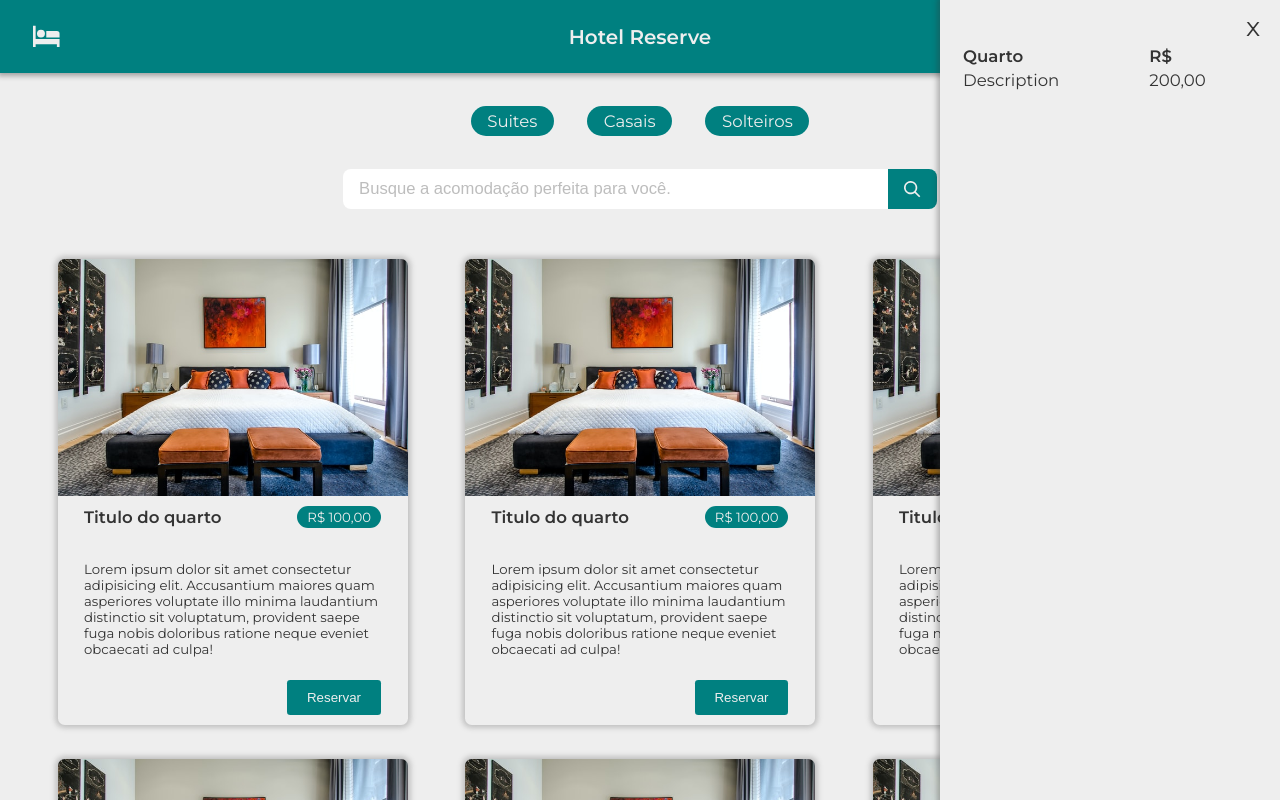
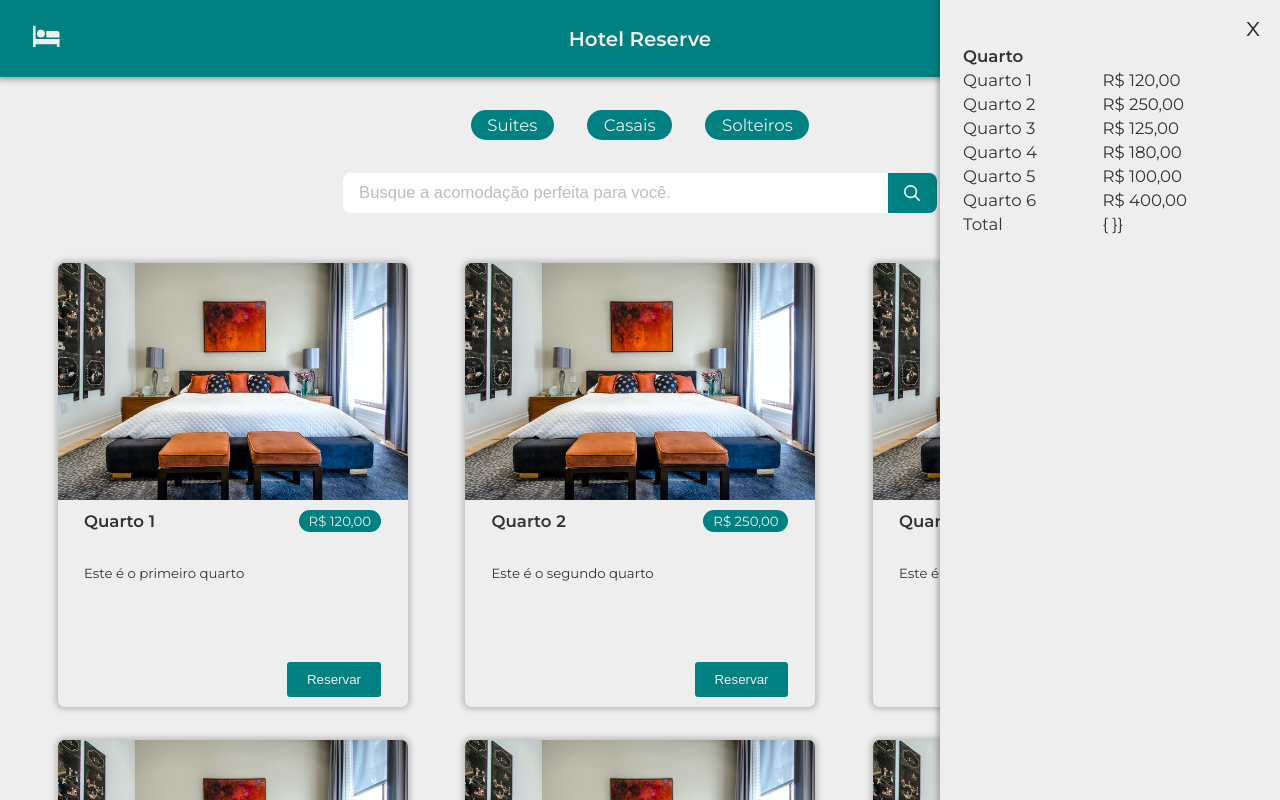
Before and after one commit to allefss94/market-hotel, a Nuxt app: page / in a window 1280 px wide. Both pictures are taken after a click on the icon 1233 px from the left and 36 px from the top of the page. Shown: the top 800 px of the page. Built offline with nearby package versions, Linux system fonts and the light colour scheme.

Commit message:
Add vuex and implements reactivity

```diff
--- a/components/Cart.vue
+++ b/components/Cart.vue
@@ -6,14 +6,28 @@
     <table>
       <thead>
         <th>Quarto</th>
-        <th>R$</th>
+        <th></th>
       </thead>
       <tbody>
-        <tr>
-          <td>Description</td>
-          <td>200,00</td>
+        <tr v-for="item in getItems" :key="item.id">
+          <td>{{ item.title }}</td>
+          <td>
+            {{
+              item.price.toLocaleString('pt-BR', {
+                minimumFractionDigits: 2,
+                style: 'currency',
+                currency: 'BRL',
+              })
+            }}
+          </td>
         </tr>
       </tbody>
+      <tfoot>
+        <tr>
+          <td>Total</td>
+          <td>{ }}</td>
+        </tr>
+      </tfoot>
     </table>
   </div>
 </template>
@@ -21,6 +35,19 @@
 <script>
 export default {
   name: 'Cart',
+  computed: {
+    getItems() {
+      return this.$store.state.cart.items
+    },
+    getTotalAmount(items) {
+      return items.map(item =>
+        item.reduce((amount, item) => {
+          return (amount += item.price)
+        }, 0),
+      )
+    },
+  },
+
   methods: {
     closeCart() {
       this.$emit('closeCart', false)
--- a/components/Menu.vue
+++ b/components/Menu.vue
@@ -1,5 +1,6 @@
 <template>
   <div class="navbar">
+    <nuxt-link to="/">
       <svg
         id="hotel-location"
         xmlns="http://www.w3.org/2000/svg"
@@ -9,7 +10,10 @@
           d="M2 12h18v6h-2v-2H2v2H0V2h2v10zm8-6h8a2 2 0 0 1 2 2v3H10V6zm-4 5a3 3 0 1 1 0-6 3 3 0 0 1 0 6z"
         />
       </svg>
+    </nuxt-link>
+    <nuxt-link to="/" tag="strong">
       <strong>Hotel Reserve</strong>
+    </nuxt-link>
     <svg
       id="cart"
       xmlns="http://www.w3.org/2000/svg"
--- a/components/RoomItem.vue
+++ b/components/RoomItem.vue
@@ -1,20 +1,23 @@
 <template>
   <div class="card">
-    <img src="~/assets/images/bedroom.jpg" alt="Bedroom" />
+    <img :src="require(`~/assets/images/${room.img}`)" alt="Bedroom" />
     <div class="info">
-      <h1>Titulo do quarto</h1>
-      <span>R$ 100,00</span>
+      <h1>{{ room.title }}</h1>
+      <span>
+        {{
+          room.price.toLocaleString('pt-BR', {
+            minimunFractionDigits: 2,
+            style: 'currency',
+            currency: 'BRL',
+          })
+        }}</span
+      >
     </div>
     <div class="description">
-      <p>
-        Lorem ipsum dolor sit amet consectetur adipisicing elit. Accusantium
-        maiores quam asperiores voluptate illo minima laudantium distinctio sit
-        voluptatum, provident saepe fuga nobis doloribus ratione neque eveniet
-        obcaecati ad culpa!
-      </p>
+      <p>{{ room.description }}</p>
     </div>
     <div class="button">
-      <button>Reservar</button>
+      <nuxt-link to="/room" tag="button">Reservar</nuxt-link>
     </div>
   </div>
 </template>
@@ -22,6 +25,12 @@
 <script>
 export default {
   name: 'RoomItem',
+  props: {
+    room: {
+      type: Object,
+      required: true,
+    },
+  },
 }
 </script>
 
@@ -61,6 +70,7 @@ export default {
     font-size: 0.8rem;
     padding: 0.6rem 1.6rem;
     text-align: left;
+    min-height: 100px;
   }
   .button {
     display: flex;
--- a/components/RoomLayout.vue
+++ b/components/RoomLayout.vue
@@ -1,17 +1,22 @@
 <template>
-  <div class="grid">
-    <RoomItem v-for="(item, index) in 6" :key="index" />
+  <div class="flex">
+    <RoomItem v-for="room in rooms" :key="room.id" :room="room" />
   </div>
 </template>
 
 <script>
 export default {
-  name: 'Rooms',
+  name: 'RoomsLayout',
+  computed: {
+    rooms() {
+      return this.$store.state.cart.items
+    },
+  },
 }
 </script>
 
 <style lang="scss" scoped>
-.grid {
+.flex {
   margin: 2rem 0;
   width: 100%;
   display: flex;
--- a/layouts/default.vue
+++ b/layouts/default.vue
@@ -1,12 +1,14 @@
 <template>
-  <div>
+  <div class="container">
     <header class="nav">
       <Menu @showCart="showCart = $event" />
     </header>
     <div class="cart">
       <Cart v-show="showCart" @closeCart="showCart = $event" />
     </div>
-    <Nuxt />
+    <transition name="slide-fade" mode="out-in" appear>
+      <Nuxt />
+    </transition>
     <footer>
       <strong>Hotel Reserve</strong>
     </footer>
@@ -14,6 +16,7 @@
 </template>
 <script>
 export default {
+  name: 'LayoutDefaul',
   data() {
     return {
       showCart: false,
@@ -40,4 +43,15 @@ footer {
   background: teal;
   color: #eee;
 }
+.slide-fade-enter-active {
+  transition: all 0.3s ease;
+}
+.slide-fade-leave-active {
+  transition: all 0.8s cubic-bezier(1, 0.5, 0.8, 1);
+}
+.slide-fade-enter,
+.slide-fade-leave-to {
+  transform: translateX(10px);
+  opacity: 0;
+}
 </style>
--- a/pages/index.vue
+++ b/pages/index.vue
@@ -25,7 +25,9 @@
 </template>
 
 <script>
-export default {}
+export default {
+  name: 'Home',
+}
 </script>
 
 <style lang="scss" scoped>
--- /dev/null
+++ b/pages/room/index.vue
@@ -0,0 +1,20 @@
+<template>
+  <div class="container">
+    <article></article>
+  </div>
+</template>
+
+<script>
+export default {
+  name: 'RoomDetail',
+}
+</script>
+
+<style lang="scss" scoped>
+.container {
+  height: 100vh;
+  display: flex;
+  justify-content: center;
+  align-items: center;
+}
+</style>
--- /dev/null
+++ b/store/cart.js
@@ -0,0 +1,60 @@
+export const state = () => ({
+  items: [
+    {
+      id: 1,
+      price: 120,
+      title: 'Quarto 1',
+      description: 'Este é o primeiro quarto',
+      img: 'bedroom.jpg',
+    },
+    {
+      id: 2,
+      price: 250,
+      title: 'Quarto 2',
+      description: 'Este é o segundo quarto',
+      img: 'bedroom.jpg',
+    },
+    {
+      id: 3,
+      price: 125,
+      title: 'Quarto 3',
+      description: 'Este é o teceiro quarto',
+      img: 'bedroom.jpg',
+    },
+    {
+      id: 4,
+      price: 180,
+      title: 'Quarto 4',
+      description: 'Este é o quarto quarto',
+      img: 'bedroom.jpg',
+    },
+    {
+      id: 5,
+      price: 100,
+      title: 'Quarto 5',
+      description: 'Este é o quinto quarto',
+      img: 'bedroom.jpg',
+    },
+    {
+      id: 6,
+      price: 400,
+      title: 'Quarto 6',
+      description: 'Este é o sexto quarto',
+      img: 'bedroom.jpg',
+    },
+  ],
+})
+
+export const mutations = {
+  setItem: (state, item) => {
+    state.items.push(item)
+  },
+  deleteItem: (state, item) => {
+    const itemIndex = state.items.indexof(item)
+    if (itemIndex > -1) {
+      state.items.splice(itemIndex, 1)
+    } else {
+      return { message: 'Não encontrado' }
+    }
+  },
+}
```
Lines whose indentation alone changed are shown as unchanged.
